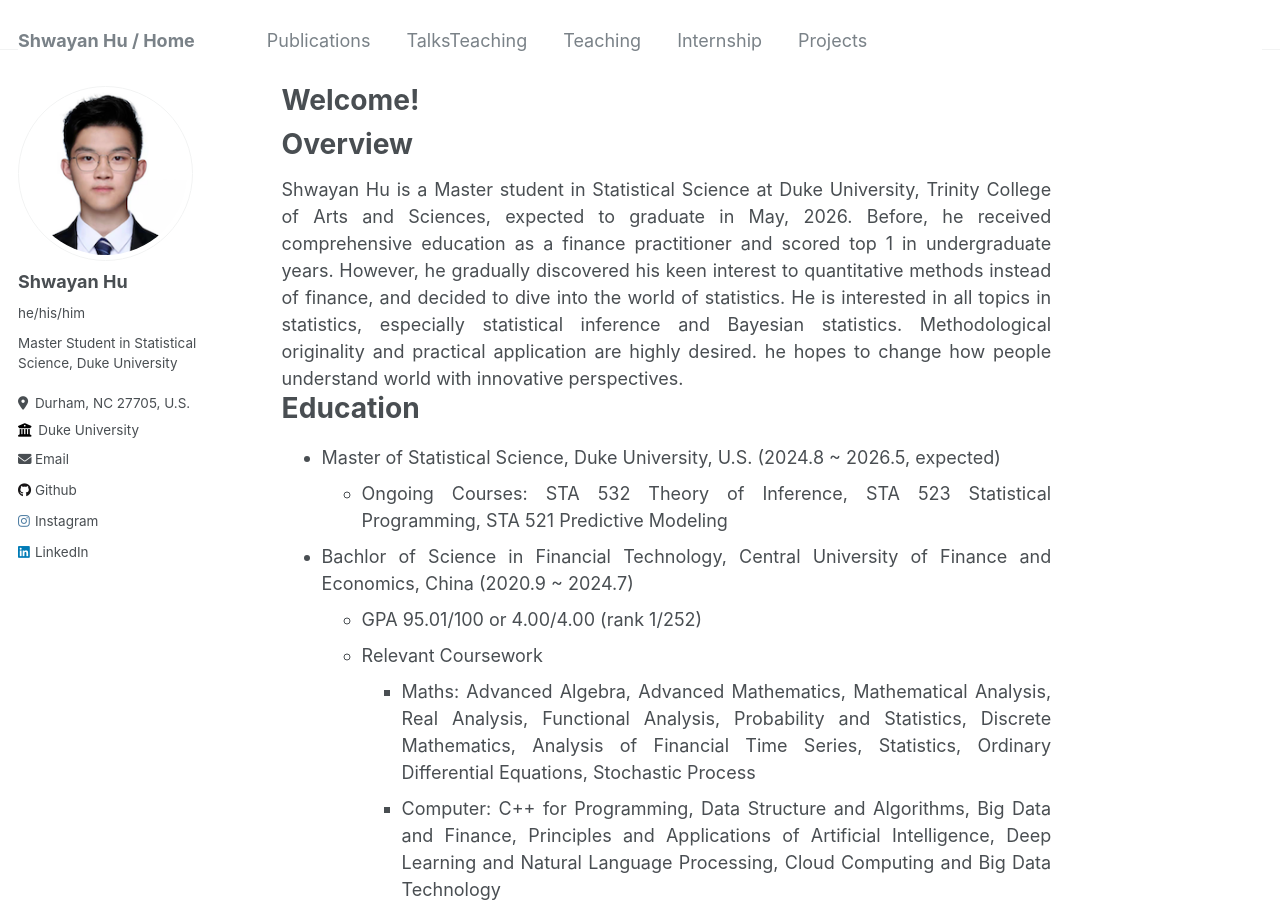
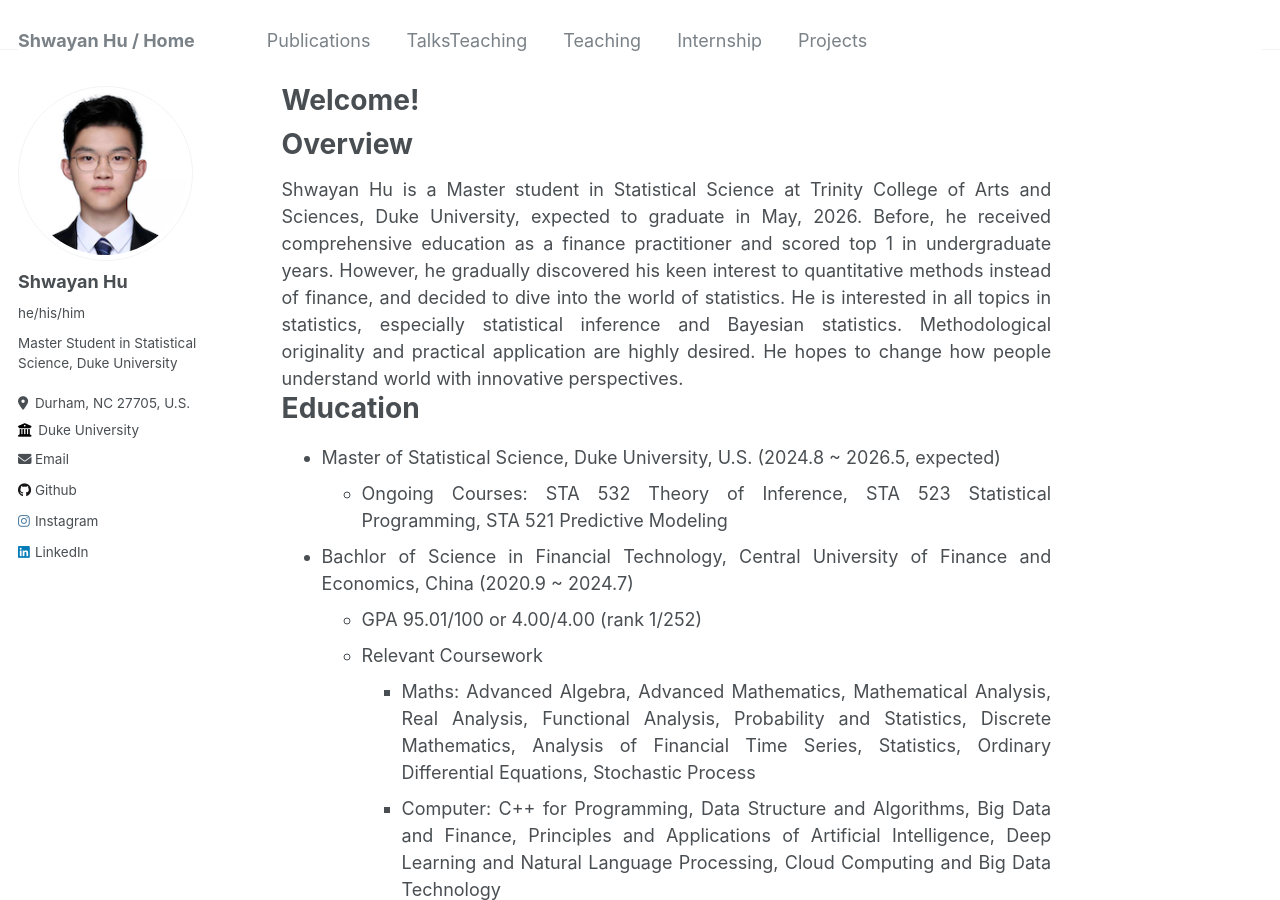
Before and after one commit to ShwayanHu/ShwayanHu.github.io, a Jekyll site: the page built from _pages/about.md, in a window 1280 px wide and 900 px high. Built offline with Jekyll 4.4.1, drawn with Linux system fonts in a browser that asks for light colours.

Commit message:
Update about.md

```diff
--- a/_pages/about.md
+++ b/_pages/about.md
@@ -7,7 +7,7 @@ redirect_from:
   - /about.html
 ---
 # Overview
-<div style="text-align: justify; text-justify: inter-word;">Shwayan Hu is a Master student in Statistical Science at Duke University, Trinity College of Arts and Sciences, expected to graduate in May, 2026. Before, he received comprehensive education as a finance practitioner and scored top 1 in undergraduate years. However, he gradually discovered his keen interest to quantitative methods instead of finance, and decided to dive into the world of statistics. He is interested in all topics in statistics, especially statistical inference and Bayesian statistics. Methodological originality and practical application are highly desired. he hopes to change how people understand world with innovative perspectives.</div>
+<div style="text-align: justify; text-justify: inter-word;">Shwayan Hu is a Master student in Statistical Science at Trinity College of Arts and Sciences, Duke University, expected to graduate in May, 2026. Before, he received comprehensive education as a finance practitioner and scored top 1 in undergraduate years. However, he gradually discovered his keen interest to quantitative methods instead of finance, and decided to dive into the world of statistics. He is interested in all topics in statistics, especially statistical inference and Bayesian statistics. Methodological originality and practical application are highly desired. He hopes to change how people understand world with innovative perspectives.</div>
 
 # Education
 -   <div style="text-align: justify; text-justify: inter-word;">Master of Statistical Science, Duke University, U.S. (2024.8 ~ 2026.5, expected)</div>
```
